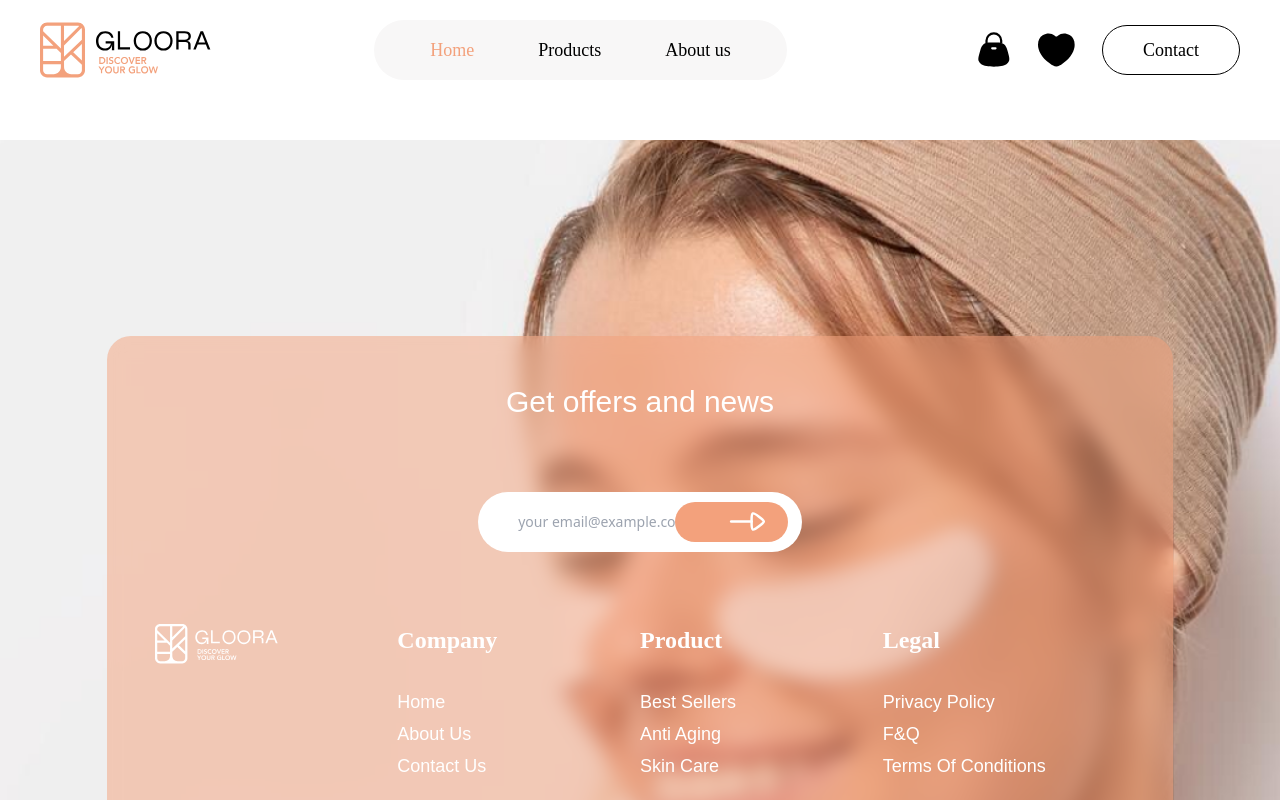
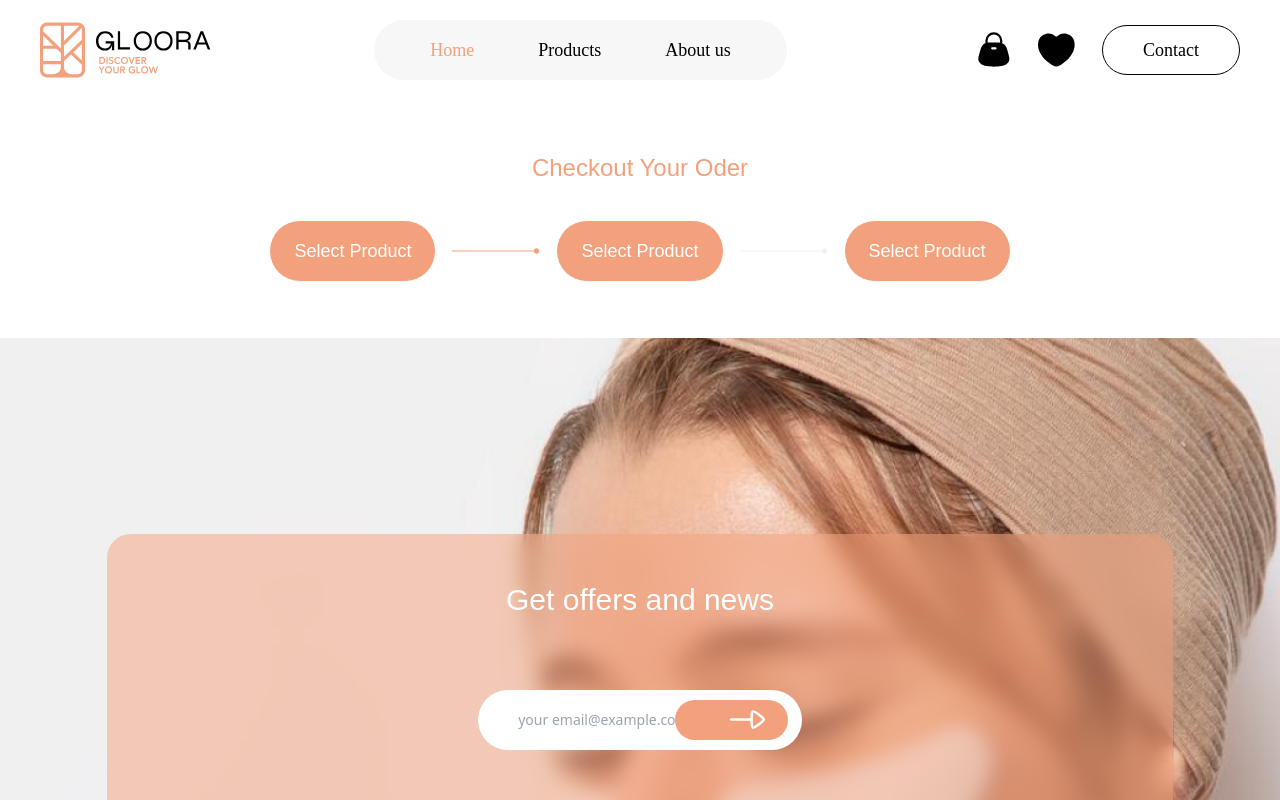
Before and after one commit to abderrahim40k4/Gloora, a React (Vite) app: page /chekout in a window 1280 px wide. Shown: the top 800 px of the page. Built offline with nearby package versions, Linux system fonts and the light colour scheme; a web font is replaced by a local one.

Commit message:
checkout

```diff
--- a/src/pages/Chekout.tsx
+++ b/src/pages/Chekout.tsx
@@ -1,15 +1,32 @@
 import Footer from '@/components/Footer'
 import NavBar from '@/components/NavBar'
+import Titles from '@/components/Titles'
+import { Badge } from '@/components/ui/badge'
 import React from 'react'
 
 const Chekout = () => {
-  return (
-    <div>
-        <NavBar/>
+    return (
+        <div>
+            <NavBar />
+            <div className='container my-4'>
+                <Titles content={"Checkout Your Oder"} text={false} />
+                <div className="w-full flex flex-row justify-center gap-4 items-center">
+                    <Badge className='px-6 py-4 rounded-full bg-baseColor text-white font-Neue font-medium text-lg'>Select Product</Badge>
+                    <svg width="88" height="6" viewBox="0 0 88 6" fill="none" xmlns="http://www.w3.org/2000/svg">
+                        <path d="M81.8333 3C81.8333 4.47276 83.0272 5.66667 84.5 5.66667C85.9728 5.66667 87.1667 4.47276 87.1667 3C87.1667 1.52724 85.9728 0.333333 84.5 0.333333C83.0272 0.333333 81.8333 1.52724 81.8333 3ZM0 3.5H84.5V2.5H0V3.5Z" fill="#F3A17C" />
+                    </svg>
 
-        <Footer/>
-    </div>
-  )
+                    <Badge className='px-6 py-4 rounded-full bg-baseColor text-white font-Neue font-medium text-lg'>Select Product</Badge>
+                    <svg width="88" height="6" viewBox="0 0 88 6" fill="none" xmlns="http://www.w3.org/2000/svg">
+                        <path d="M81.8333 3C81.8333 4.47276 83.0272 5.66667 84.5 5.66667C85.9728 5.66667 87.1667 4.47276 87.1667 3C87.1667 1.52724 85.9728 0.333333 84.5 0.333333C83.0272 0.333333 81.8333 1.52724 81.8333 3ZM0 3.5H84.5V2.5H0V3.5Z" fill="#F1F1F1" />
+                    </svg>
+
+                    <Badge className='px-6 py-4 rounded-full bg-baseColor text-white font-Neue font-medium text-lg'>Select Product</Badge>
+                </div>
+            </div>
+            <Footer />
+        </div>
+    )
 }
 
 export default Chekout
```
